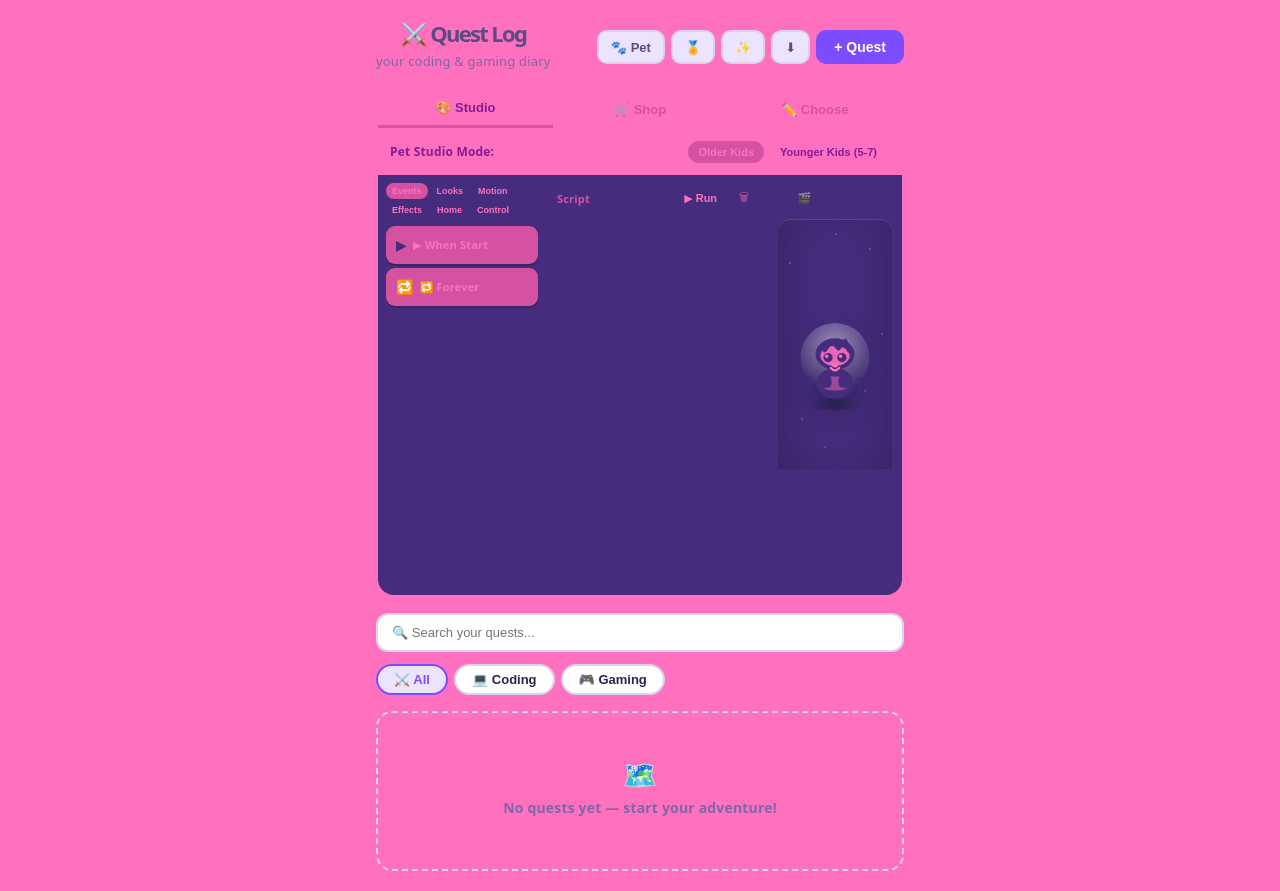
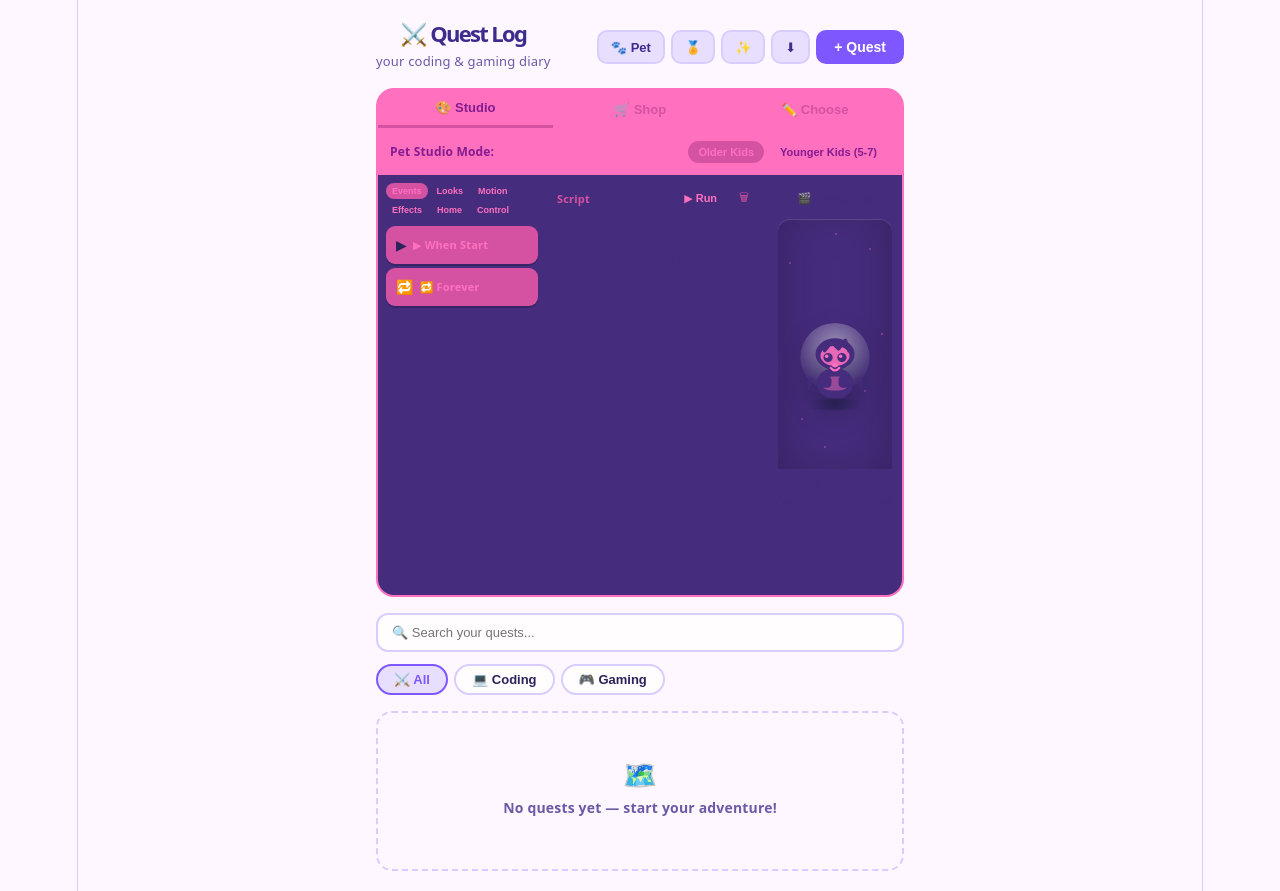
Before and after one commit to dtaghva26/VoidLog, a React (Vite) app in the folder my-react-app/: page / in a window 1280 px wide. Built offline with nearby package versions, Linux system fonts and the light colour scheme.

Commit message:
Apply child-friendly color scheme across UI

```diff
--- a/my-react-app/src/index.css
+++ b/my-react-app/src/index.css
@@ -1,13 +1,13 @@
 :root {
-  --text: #462C7D;
-  --text-h: #462C7D;
-  --bg: #FF70BF;
-  --border: #FF70BF;
-  --code-bg: #FF70BF;
-  --accent: #D552A3;
-  --accent-bg: rgba(170, 59, 255, 0.1);
-  --accent-border: rgba(170, 59, 255, 0.5);
-  --social-bg: rgba(244, 243, 236, 0.5);
+  --text: #2B235A;
+  --text-h: #3D2C8D;
+  --bg: #FFF7FF;
+  --border: #D9CCFF;
+  --code-bg: #F1E9FF;
+  --accent: #7E57FF;
+  --accent-bg: rgba(126, 87, 255, 0.16);
+  --accent-border: rgba(126, 87, 255, 0.46);
+  --social-bg: rgba(232, 223, 255, 0.75);
   --shadow:
     rgba(0, 0, 0, 0.1) 0 10px 15px -3px, rgba(0, 0, 0, 0.05) 0 4px 6px -2px;
 
@@ -32,15 +32,15 @@
 
 @media (prefers-color-scheme: dark) {
   :root {
-    --text: #D552A3;
-    --text-h: #FF70BF;
-    --bg: #462C7D;
-    --border: #462C7D;
-    --code-bg: #462C7D;
-    --accent: #FF70BF;
-    --accent-bg: rgba(192, 132, 252, 0.15);
-    --accent-border: rgba(192, 132, 252, 0.5);
-    --social-bg: rgba(47, 48, 58, 0.5);
+    --text: #F3EEFF;
+    --text-h: #FFF6FF;
+    --bg: #2A215A;
+    --border: #4D3D8A;
+    --code-bg: #3C2F7A;
+    --accent: #BCA3FF;
+    --accent-bg: rgba(188, 163, 255, 0.2);
+    --accent-border: rgba(188, 163, 255, 0.55);
+    --social-bg: rgba(97, 80, 170, 0.5);
     --shadow:
       rgba(0, 0, 0, 0.4) 0 10px 15px -3px, rgba(0, 0, 0, 0.25) 0 4px 6px -2px;
   }
--- a/my-react-app/src/uiColors.js
+++ b/my-react-app/src/uiColors.js
@@ -1,17 +1,17 @@
 export const uiColors = {
-  // Neutrals for readability / surface hierarchy.
-  textPrimary: "#2D214F",
-  textSecondary: "#5A4B84",
-  textMuted: "#7A69AA",
-  borderSubtle: "#D9D2EF",
-  surfaceBase: "#FFFFFF",
-  surfaceRaised: "#F6F3FF",
-  surfaceInteractive: "#EFE9FF",
+  // Child-friendly playful palette with high readability contrast.
+  textPrimary: "#2B235A",
+  textSecondary: "#3D2C8D",
+  textMuted: "#6B5AA6",
+  borderSubtle: "#D9CCFF",
+  surfaceBase: "#FFFDFE",
+  surfaceRaised: "#F3EEFF",
+  surfaceInteractive: "#E8DDFF",
 
-  // Brand accents for clear action semantics.
-  accent: "#7C4DFF",
-  accentHover: "#6A3FF0",
-  accentSoft: "#ECE4FF",
-  success: "#2F9E44",
-  danger: "#C92A2A",
+  // Bright but soft accents for fun interactions.
+  accent: "#7E57FF",
+  accentHover: "#6D46F4",
+  accentSoft: "#E8DFFF",
+  success: "#2CB67D",
+  danger: "#E5537A",
 };
```
Also changed, not shown: my-react-app/src/colors.js (+4 -4 lines).
